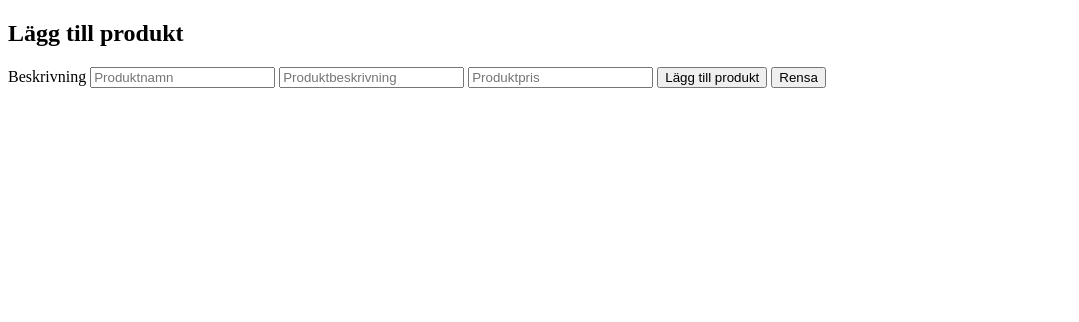
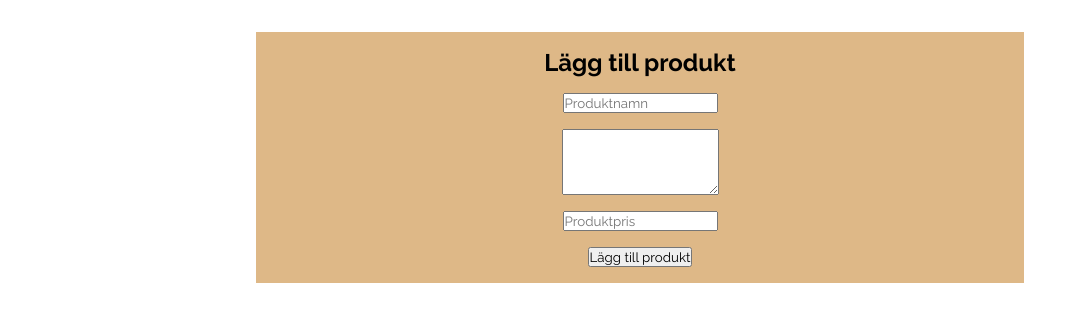
Before and after one commit to adam-kollberg/gruppuppgift, a website: page index.html in a window 1280 px wide. Shown: the whole page, without its empty margins (0-1079 px from the left). Drawn offline with Linux system fonts and the light colour scheme.

Commit message:
added variables for the product values and installed sass

```diff
--- a/css/style.css
+++ b/css/style.css
@@ -0,0 +1,25 @@
+
+* {
+    margin: 0;
+    padding: 0;
+    font-family:'Raleway', sans-serif;;
+}
+
+form {
+    display: flex;
+    flex-direction: column;
+    align-items: center;
+    justify-content: center;
+    background-color: burlywood;
+    padding: 1rem;
+    margin-top: 2rem;
+    margin-left: 20%;
+    margin-right: 20%;
+
+
+
+}
+
+input {
+    margin: 1rem;
+}
--- a/index.html
+++ b/index.html
@@ -4,6 +4,8 @@
     <meta charset="UTF-8">
     <meta name="viewport" content="width=device-width, initial-scale=1.0">
     <link rel="stylesheet" href="css/style.css">
+    <link rel="preconnect" href="https://fonts.gstatic.com">
+<link href="https://fonts.googleapis.com/css2?family=Raleway:ital,wght@0,100;0,200;0,300;0,400;0,500;0,600;0,700;0,800;0,900;1,100;1,200;1,300;1,400;1,500;1,600;1,700;1,800;1,900&display=swap" rel="stylesheet">
 
     <title>E-commerce grupp</title>
 </head>
@@ -12,7 +14,7 @@
 
 
 
-<section class="add_product_section">
+
 
     <div class="add_product_container">
         <form>
@@ -20,20 +22,22 @@
             <h2>Lägg till produkt</h2>
 
         <!-- inputs/add-button  -->
-
-            <label for="description">Beskrivning</label>
             <input type="text" id="product_name" placeholder="Produktnamn">
-            <input type="text" id="product_description" placeholder="Produktbeskrivning">
+            <textarea id="product_description" name="description" rows="4" cols="20" placeholder="Ange produktbeskrivning">
+             </textarea>
             <input type="number" id="product_price" placeholder="Produktpris">
 
             <button class="add_product">Lägg till produkt</button>
-            <button class="clear_product">Rensa</button>
+
         </form>
+
     </div>
 
-</section>
+
+<div class="product_container">
 
 
+</div>
 
 
 
```
Also changed, not shown: app.js (+20 -1 lines), package.json (added, +23 -0 lines), 1 other file.
